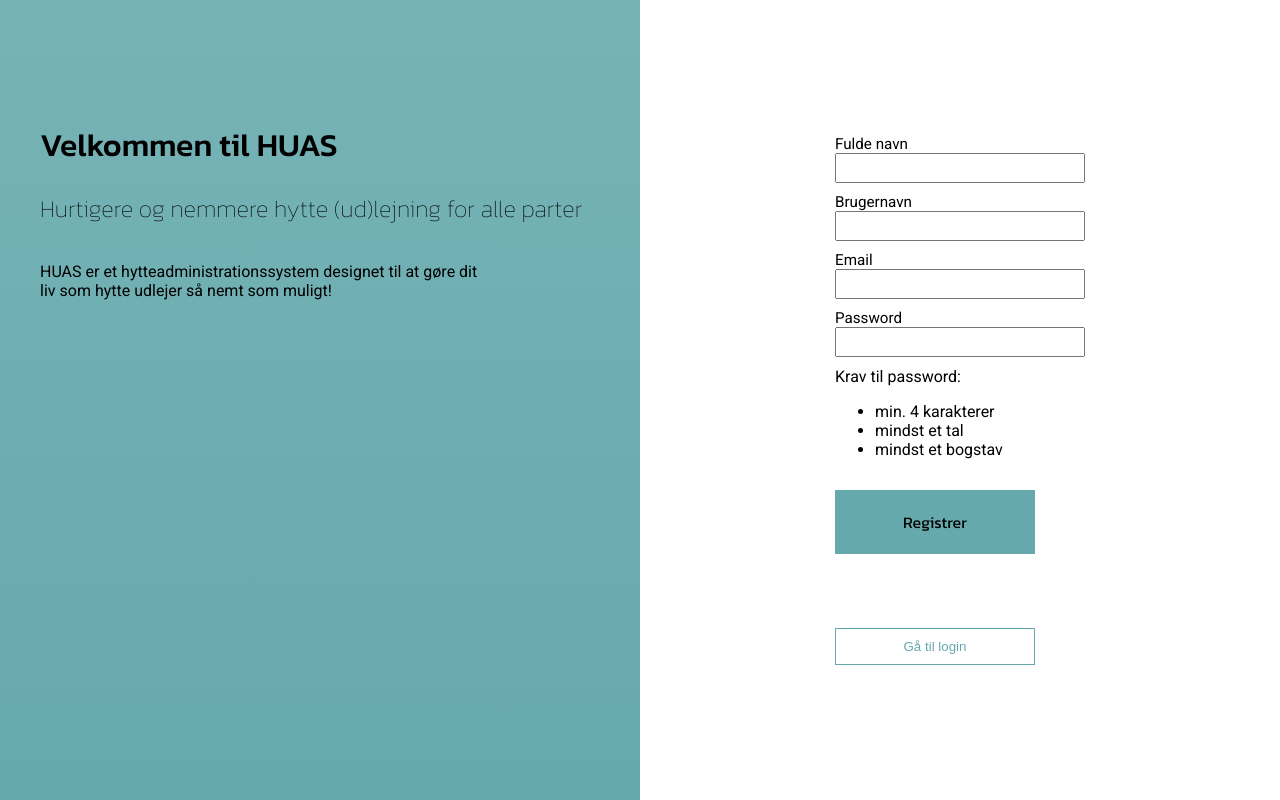
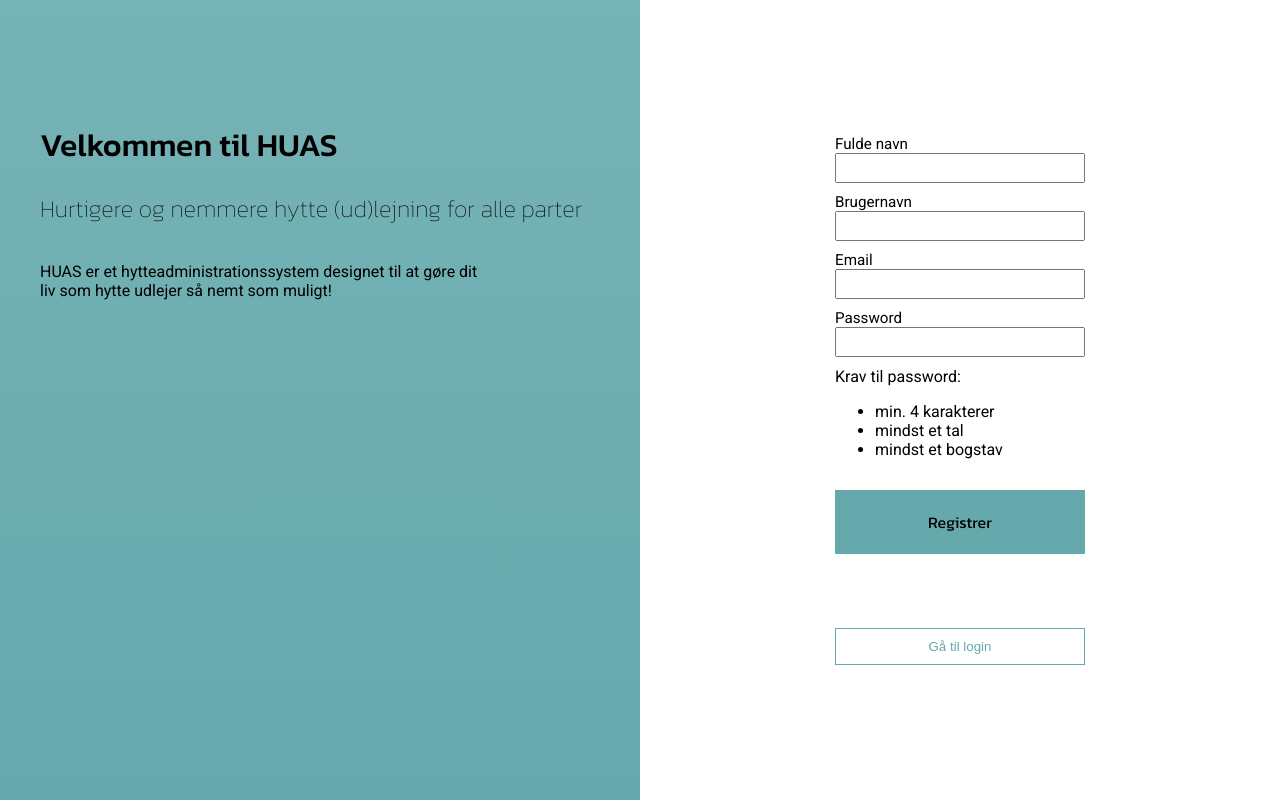
Before and after one commit to derangeddk/hyttebook-frontend, a Nuxt app: page / in a window 1280 px wide. Built offline with nearby package versions, Linux system fonts and the light colour scheme.

Commit message:
accomodate wider input fields

```diff
--- a/components/primary-button.vue
+++ b/components/primary-button.vue
@@ -17,7 +17,7 @@ export default {
     color:black;
     padding: 20px;
     margin: 0.9em 0;
-    width: 200px;
+    width: 250px;
     border: none;
     font-size: 1em;
     font-family: "Kanit";
--- a/components/secondary-button.vue
+++ b/components/secondary-button.vue
@@ -10,7 +10,7 @@
     border: 1px solid lighten(#3C6E71, 20%);
     color: lighten(#3C6E71, 20%);
     background-color: transparent;
-    width: 200px;
+    width: 250px;
     padding: 10px;
     margin-top: 60px;
     transition: border 0.4s, color 0.4s;
```
